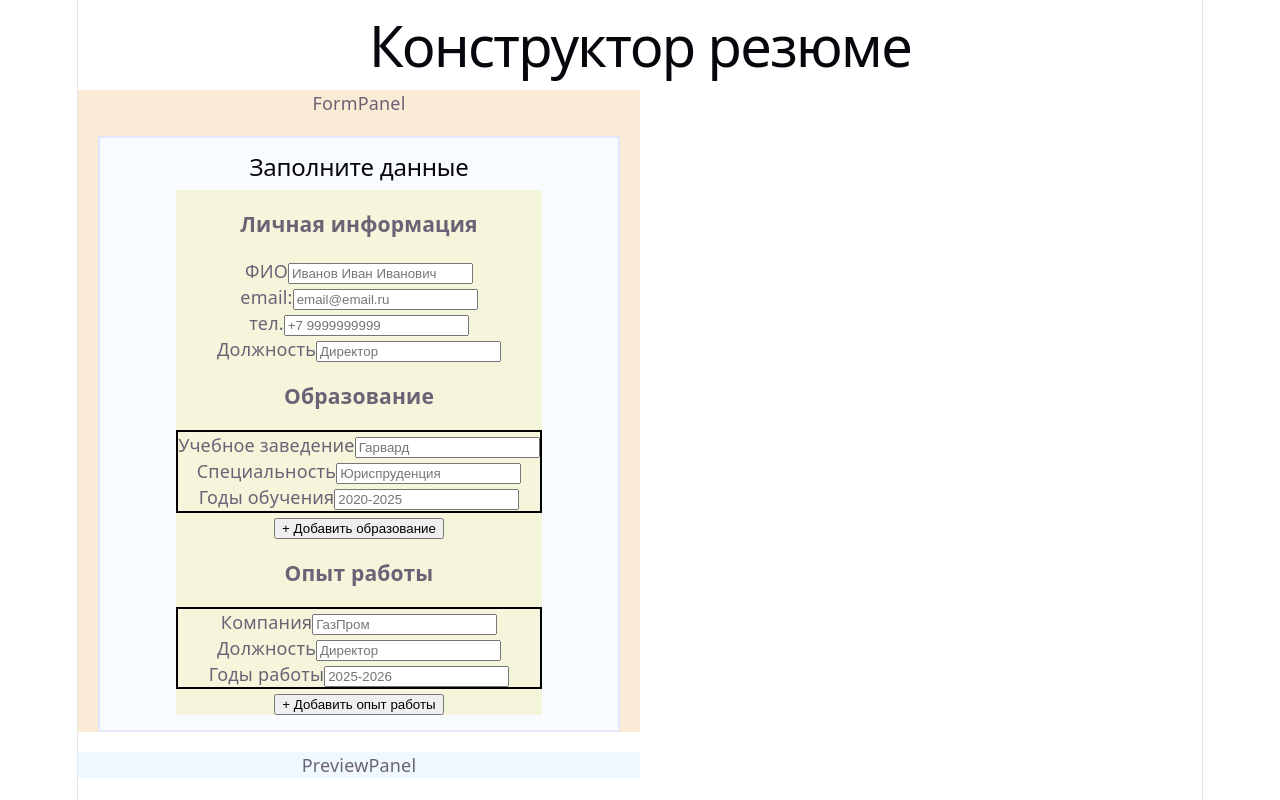
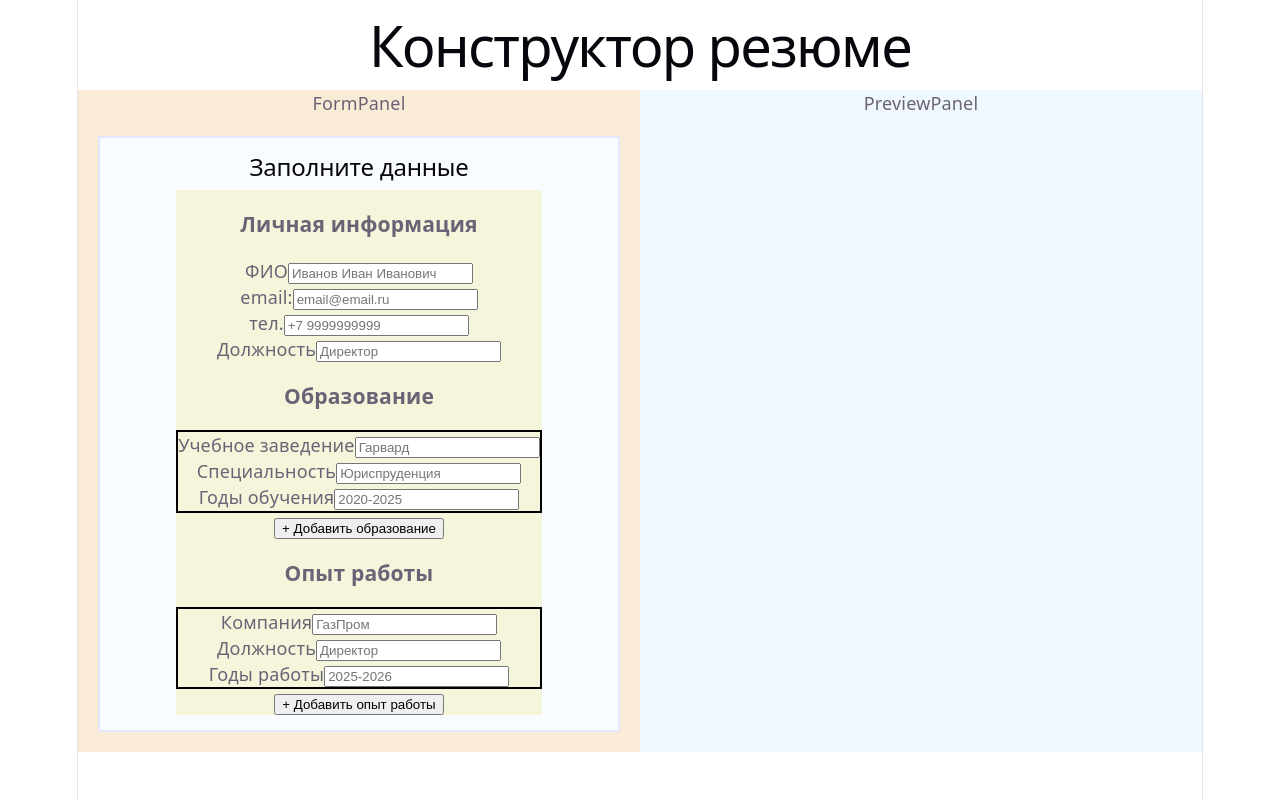
Before and after one commit to berezovtatyana-dev/cv-builder_st, a React (Vite) app: page / in a window 1280 px wide. Built offline with nearby package versions, Linux system fonts and the light colour scheme.

Commit message:
create PreviewPanel

```diff
--- a/src/App.css
+++ b/src/App.css
@@ -1,13 +1,17 @@
 .grid{
-  display: flex;
+  /* display: flex;
+  justify-content: space-between;
+  align-items: center; */
   /* grid-row: 100px; */
+  display: grid;
+  grid-template-columns: 1fr 1fr;
 
 }
 .FormPanel{
-  width: 50%;
+  width: 100%;
   background-color: antiquewhite;
 }
 .PreviewPanel{
-  width: 50%;
+  width: 100%;
   background-color: aliceblue;
 }
--- a/src/App.jsx
+++ b/src/App.jsx
@@ -12,7 +12,7 @@
           </div>
         </header>
         <main>
-          <div className='Grid'>
+          <div className='grid'>
             <div className='FormPanel'>
               FormPanel
               <FormPanel />
@@ -23,10 +23,9 @@
             </div>
           </div>
         </main>
-
-    </div>
+      </div>
   </CVProvider>
   );
 }
 
-export default App
+export default App;
--- a/src/context/CVContext.jsx
+++ b/src/context/CVContext.jsx
@@ -82,7 +82,7 @@
 }
 const initialState = loadInitialState();
 export const CVProvider = ({ children }) => {
-    const [state, dispatch] = useReducer(cvReducer, initialState);
+    const [state, dispatch] = useReducer(cvReducer, null, loadInitialState);
 
     useEffect(() => {
         localStorage.setItem('cv_data', JSON.stringify(state));
```
